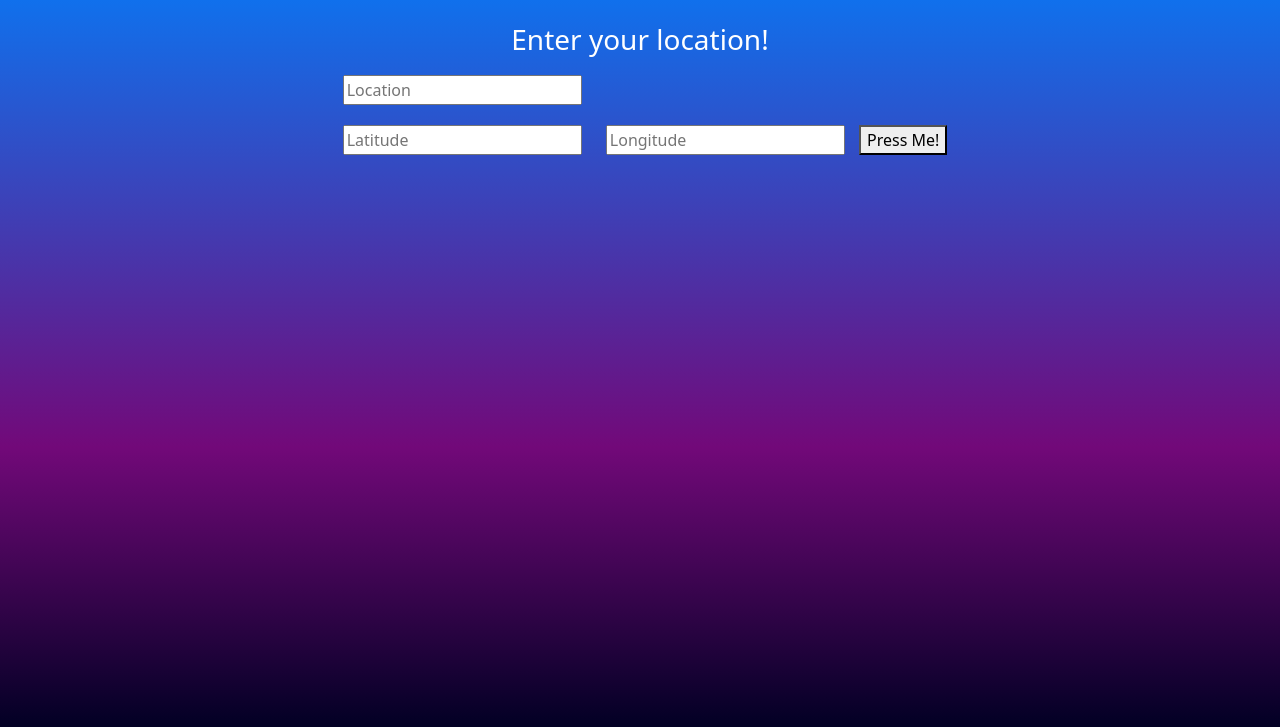
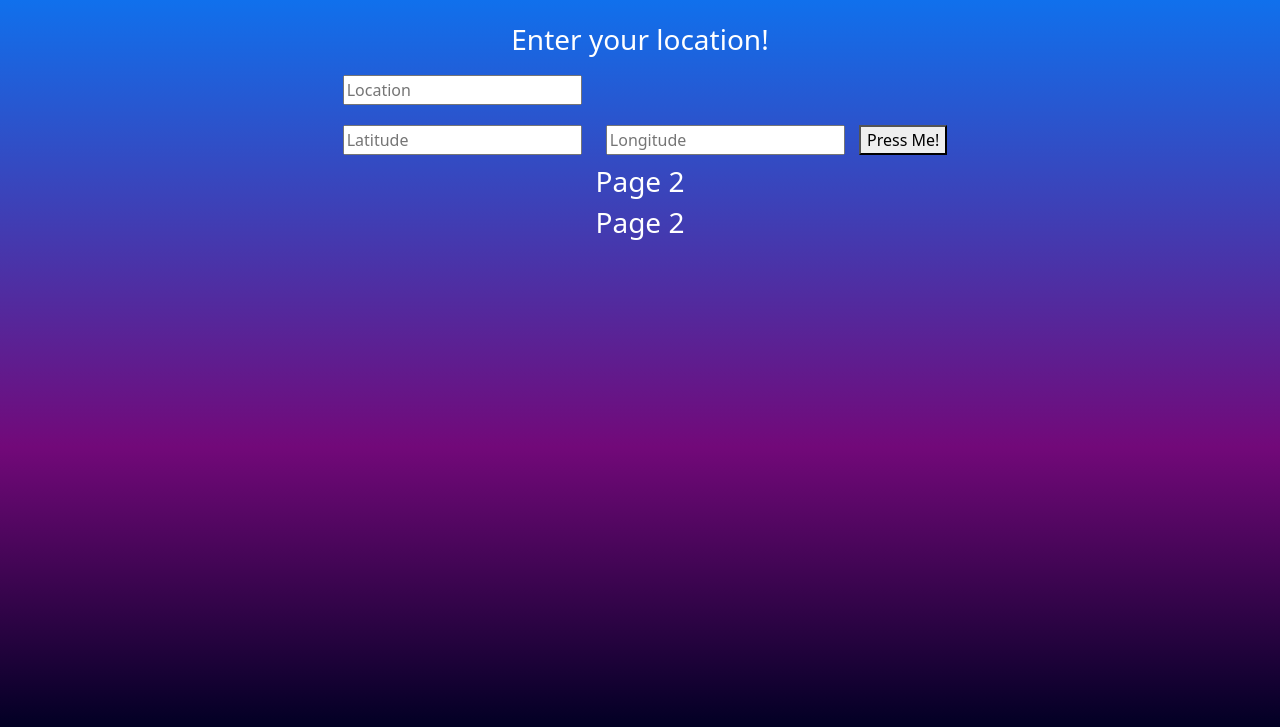
Before and after one commit to Code-Dearman/weather-app, a plain HTML site: page index.html in a window 1280 px wide. Shown: the part 73-800 px from the top of the page. Drawn offline with nearby package versions, Linux system fonts and the light colour scheme.

Commit message:
add: pages to index.html

```diff
--- a/index.html
+++ b/index.html
@@ -24,12 +24,23 @@
             <div class="col-12">
                 <form action="">
 
+                    <div class="inputPage">
                         <h3 class="text-center whiteText">Enter your location!</h3>
                         <input type="text" placeholder="Location" class="locationInput formInput">
                         <br>
                         <input type="text" placeholder="Latitude" class="latitudeInput formInput">
                         <input type="text" placeholder="Longitude" class="longitudeInput formInput">
                         <button class="locationButton">Press Me!</button>
+                    </div>
+
+                    <div class="inputPage">
+                        <h3 class="text-center whiteText">Page 2</h3>
+                    </div>
+
+                    <div class="inputPage">
+                        <h3 class="text-center whiteText">Page 2</h3>
+                    </div>
+
 
                 </form>
             </div>
```
Lines whose indentation alone changed are shown as unchanged.
